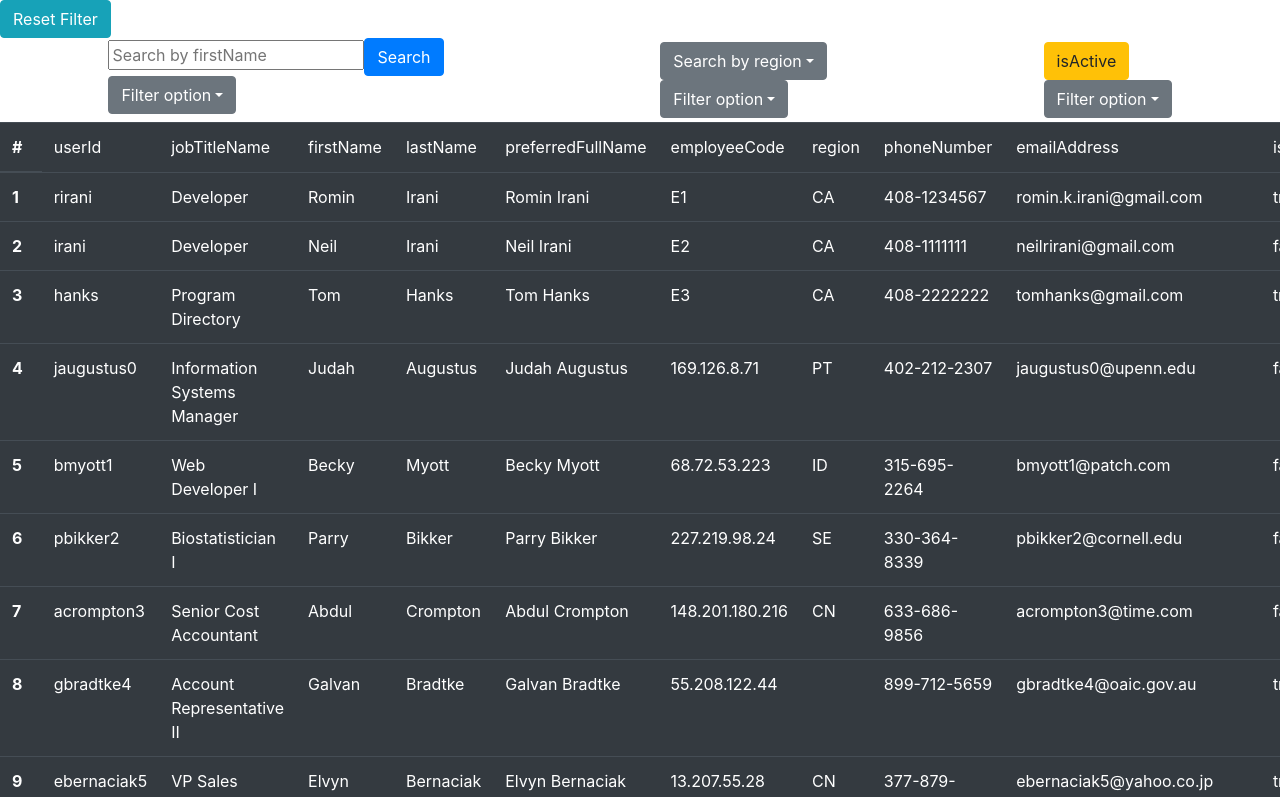
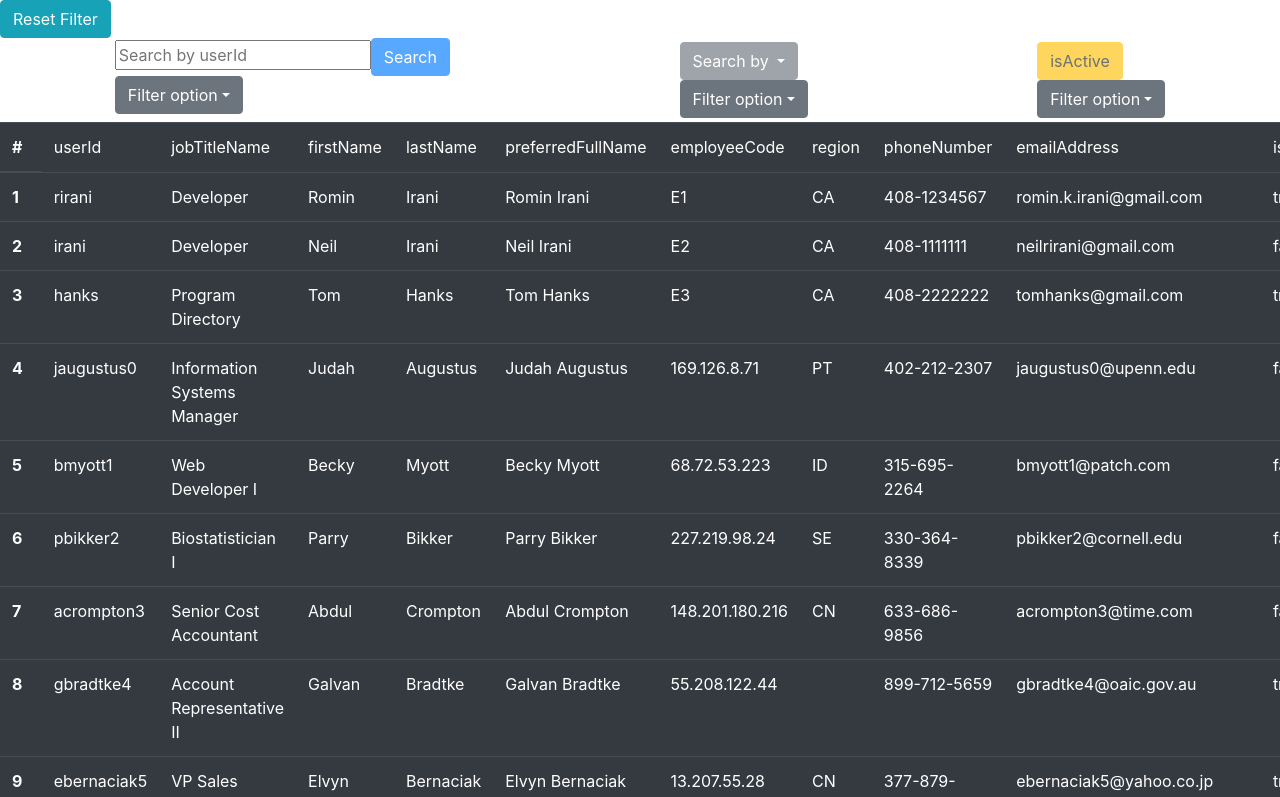
Before and after one commit to HansKlammer/DataFilter, a React (Create React App) app: page / in a window 1280 px wide. Shown: the top 797 px of the page. Built offline with nearby package versions, Linux system fonts and the light colour scheme.

Commit message:
fixed filtering new payload

```diff
--- a/src/components/LandingScreen.js
+++ b/src/components/LandingScreen.js
@@ -17,9 +17,9 @@ class LandingScreen extends Component {
     userInput: "",
     userSelect: "",
     userSwitch: "",
-    filterString: "firstName",
-    filterSelect: "region",
-    filterSwitch: "isActive",
+    filterString: "",
+    filterSelect: "",
+    filterSwitch: "",
     filterPop: [],
   };
 
@@ -58,9 +58,6 @@ class LandingScreen extends Component {
     userInput: "",
     userSelect: "",
     userSwitch: "",
-    filterString: "firstName",
-    filterSelect: "region",
-    filterSwitch: "isActive",
   };
 
   handleReset = () => {
@@ -153,6 +150,29 @@ class LandingScreen extends Component {
     this.initialState.filterSwitch = input;
   };
 
+  handleDisableString = () => {
+    if (this.state.filterString === "") {
+      return true;
+    } else {
+      return false;
+    }
+  };
+
+  handleDisableSelect = () => {
+    if (this.state.filterSelect === "") {
+      return true;
+    } else {
+      return false;
+    }
+  };
+  handleDisableSwitch = () => {
+    if (this.state.filterSwitch === "") {
+      return true;
+    } else {
+      return false;
+    }
+  };
+
   render() {
     let objectKeys = Object.keys(this.data[0]);
     let array = this.data;
@@ -169,20 +189,29 @@ class LandingScreen extends Component {
     );
     let objectKeysString = stringKeys.filter((e, i, a) => a.indexOf(e) === i);
     let objectKeysBoolean = booleanKeys.filter((e, i, a) => a.indexOf(e) === i);
+    let filterString = this.state.filterString;
+    let filterSelect = this.state.filterSelect;
+    let filterSwitch = this.state.filterSwitch;
+
+    if (filterString === "") {
+      filterString = objectKeysString[0];
+    }
+    if (filterSelect === "") {
+      filterSelect = objectKeysString[0];
+    }
+    if (filterSwitch === "") {
+      filterSwitch = objectKeysBoolean[0];
+    }
     let Selector = this.data
-      .map((u, y) => u[this.state.filterSelect].toString())
+      .map((u, y) => u[filterSelect].toString())
       .filter((e, i, a) => a.indexOf(e) === i);
     let dataFiltered = this.data
       .filter((e) =>
-        e[this.state.filterString]
-          .toString()
-          .includes(this.state.userInputStatic)
+        e[filterString].toString().includes(this.state.userInputStatic)
       )
-      .filter((o) =>
-        o[this.state.filterSelect].toString().includes(this.state.userSelect)
-      )
+      .filter((o) => o[filterSelect].toString().includes(this.state.userSelect))
       .filter((a) =>
-        a[this.state.filterSwitch].toString().includes(this.state.userSwitch)
+        a[filterSwitch].toString().includes(this.state.userSwitch)
       );
 
     const DropdownSelector = (props) => {
@@ -191,7 +220,9 @@ class LandingScreen extends Component {
       return (
         <div>
           <ButtonDropdown isOpen={dropdownOpen} toggle={toggle}>
-            <DropdownToggle caret>{this.handleName()}</DropdownToggle>
+            <DropdownToggle caret disabled={this.handleDisableSelect()}>
+              {this.handleName()}
+            </DropdownToggle>
             <DropdownMenu>
               <DropdownItem onClick={this.handleSelect} value="default">
                 Default
@@ -292,9 +323,13 @@ class LandingScreen extends Component {
                 name="userInput"
                 value={this.state.userInput}
                 type="text"
-                placeholder={"Search by " + this.state.filterString.toString()}
+                placeholder={"Search by " + filterString}
               ></input>
-              <Button color="primary" onClick={this.handleSearch}>
+              <Button
+                color="primary"
+                onClick={this.handleSearch}
+                disabled={this.handleDisableString()}
+              >
                 Search
               </Button>
               <DropdownOptionSearch></DropdownOptionSearch>
@@ -309,8 +344,9 @@ class LandingScreen extends Component {
               value={this.state.userSwitch}
               color={this.handleSwitchColor()}
               onClick={this.handleSwitch}
+              disabled={this.handleDisableSwitch()}
             >
-              {this.state.filterSwitch}
+              {filterSwitch}
             </Button>
             <DropdownOptionSwitch></DropdownOptionSwitch>
           </div>
```
